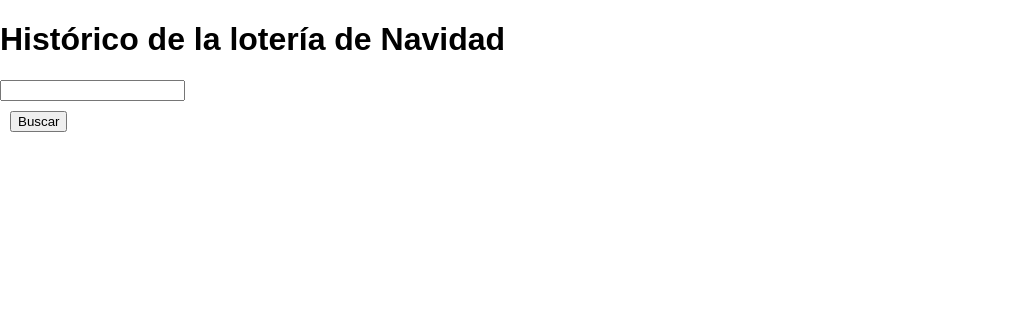
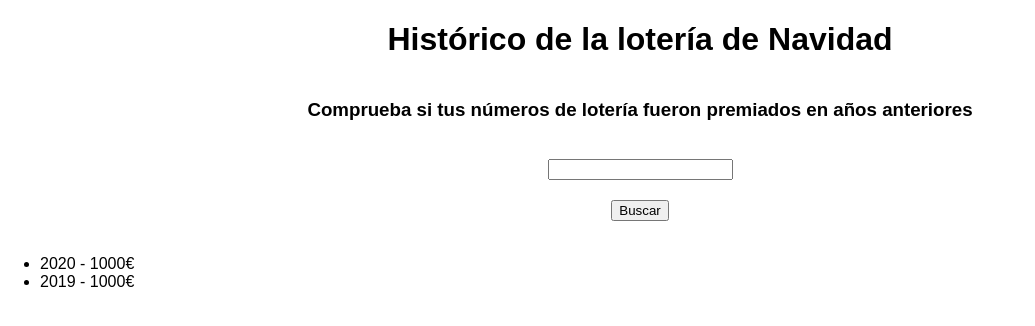
Before and after one commit to Xatpy/historico-loteria-Navidad, a plain HTML site: page index.html in a window 1280 px wide. Shown: the whole page, without its empty margins (0-1035 px from the left). Drawn offline with Linux system fonts and the light colour scheme.

Commit message:
Init design

```diff
--- a/index.html
+++ b/index.html
@@ -10,16 +10,23 @@
     <link rel="stylesheet" href="./styles.css">
 </head>
 <body>
-    <h1>Histórico de la lotería de Navidad</h1>
+    <div id="main">
+        <h1>Histórico de la lotería de Navidad</h1>
+        <h3>Comprueba si tus números de lotería fueron premiados en años anteriores</h3>
+        <div class="divInteractable">
+            <input inputmode="numeric" pattern=".{10}"  maxlength="5" id="numberToSearch" class="interactable"/>
+        </div>
 
-    <div id="main">
-        <input inputmode="numeric" pattern=".{10}"  maxlength="5" id="numberToSearch"/>
-        <br />
-        <button type="text" onclick="search()" id="btnSearch">Buscar</button>
-        <br />
+        <button type="text" onclick="search()" id="btnSearch" class="interactable">Buscar</button>
+
         <span id="errorMessage" class="hide">Por favor inserte un número válido</span>
         <br />
-        <div id="results"></div>
+        <div id="results">
+            <ul>
+                <li>2020 - 1000€</li>
+                <li>2019 - 1000€</li>
+            </ul>
+        </div>
     </div>
 
 </body>
--- a/main.js
+++ b/main.js
@@ -26,7 +26,6 @@ async function loadNumbersData() {
 
             listNumbers[num].push(obj);
         });
-        console.log("aaaaa", jsonData);
 
         listNumbers[jsonData.year] = jsonData.numbers;
     }
--- a/styles.css
+++ b/styles.css
@@ -5,15 +5,32 @@
 body {
     padding: 0;
     margin: 0;
+}
 
+h1, h3{
+    text-align: center;
+}
+
+#main {
+    display: flex;
+    flex-direction: column;
+}
+
+.interactable {
+    margin: auto;
+    display: block;
+}
+
+.divInteractable {
+    padding: 20px;
 }
 
 #btnSearch {
-    margin: 10px;
     cursor: pointer;
 }
 
 #numberToSearch {
+
     text-align: center;
 }
 
```
